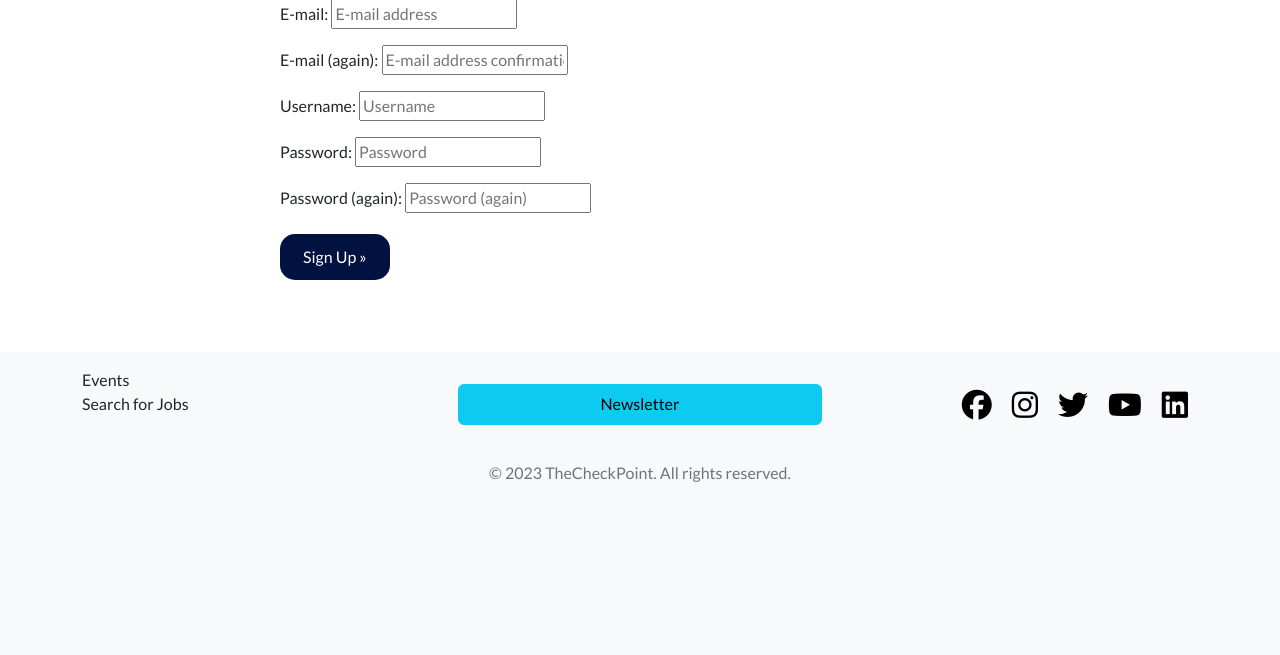
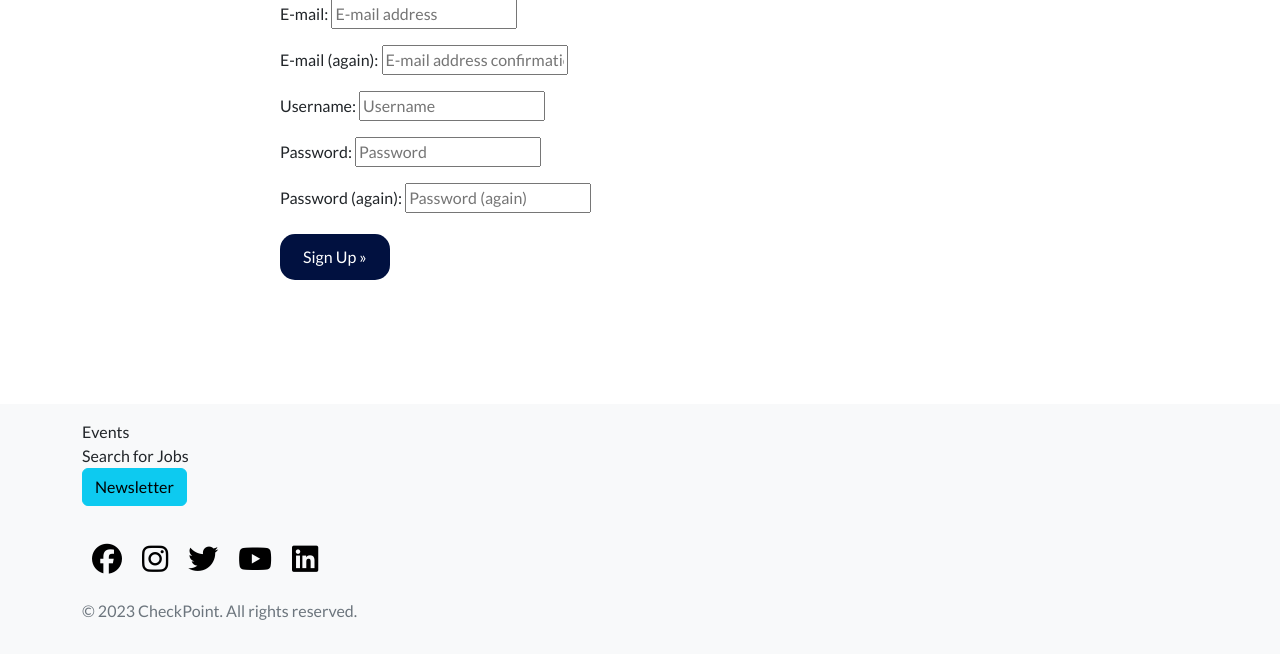
Before and after one commit to llewellynksj/CheckpointSite, a Django app: page /account/signup/ in a window 1280 px wide. Shown: the part 287-942 px from the top of the page. Before the commit the page ends 769 px from the top, so only its background shows below. Run offline with Django 3.2, Linux system fonts and the light colour scheme; some libraries are stand-ins or nearby versions.

Commit message:
Amend footer styles

```diff
--- a/static/css/style.css
+++ b/static/css/style.css
@@ -232,17 +232,20 @@ i {
 }
 
 /* footer styles */
+
 .footer-section {
-  margin-top: 48px;
+  margin-top: auto;
+  height: 250px;
+  width:auto;
 }
+
 
 .footer-list li a {
   text-decoration: none;
 }
 
-.footer-button {
-  margin: auto;
-  margin-bottom: 20px;
+.footer_button {
+  margin: 10px 0;
 }
 
 .footer-socials {
--- a/templates/account/signup.html
+++ b/templates/account/signup.html
@@ -30,4 +30,8 @@
     </div>
 </div>
 
+<div class="spacer">
+    &nbsp;
+</div>
+
 {% endblock %}
--- a/templates/includes/footer.html
+++ b/templates/includes/footer.html
@@ -2,19 +2,18 @@
 
 <footer class="bg-light text-dark footer-section">
   <div class="container py-3">
-    <div class="row">
+    <div class="flex-column flex-md-row">
       <div class="col-12 col-md-4 mb-3 mb-md-0">
         <ul class="list-unstyled d-flex flex-column footer-list">
           <li><a href="https://www.ex-militarycareers.com/events-webinars" target="_blank" class="text-dark">Events</a>
           </li>
           <li><a href="https://www.ex-militarycareers.com/jobs/" target="_blank" class="text-dark">Search for Jobs</a>
           </li>
+          <li><button class="btn btn-info footer-button" type="button" data-bs-toggle="offcanvas"
+            data-bs-target="#offcanvasScrolling" aria-controls="offcanvasScrolling">Newsletter</button>
+          </li>
         </ul>
       </div>
-      <button class="btn btn-info mt-3 footer-button" type="button" data-bs-toggle="offcanvas"
-        data-bs-target="#offcanvasScrolling" aria-controls="offcanvasScrolling" style="
-        width: 32%;
-    ">Newsletter</button>
 
       <div class="offcanvas offcanvas-start" data-bs-scroll="true" data-bs-backdrop="false" tabindex="-1"
         id="offcanvasScrolling">
@@ -43,12 +42,13 @@
         </div>
 
         <div class="offcanvas-body">
-          <p>Subscribe to our Newsletter to be always updated whit what is happening around our organisation.
+          <p>Subscribe to our Newsletter to be always updated with what is happening around our organisation.
           </p>
         </div>
       </div>
+
       <div class="col-12 col-md-4 mb-3 mb-md-0">
-        <ul class="list-unstyled d-flex justify-content-center justify-content-md-end footer-socials">
+        <ul class="list-unstyled d-flex justify-md-content-end footer-socials">
           <li><a href="https://www.facebook.com/ExMilitaryCareers" target="_blank" class="text-danger"><i
                 class="fab fa-facebook"></i></a></li>
           <li><a href="https://www.instagram.com/EXMILCAREERS/" target="_blank" class="text-danger"><i
@@ -60,14 +60,15 @@
           <li><a href="https://www.linkedin.com/company/ex-military-careers/" target="_blank" class="text-danger"><i
                 class="fab fa-linkedin"></i></a></li>
         </ul>
-      </div>
-    </div>
-    <div class="row mt-3">
-      <div class="col text-center">
-        <p class="text-secondary">&copy; 2023 TheCheckPoint. All rights reserved.</p>
+        <div class="justify-content-start justify-md-content-end">
+          <p class="text-secondary">&copy; 2023 CheckPoint. All rights reserved.</p>
+        </div>
       </div>
     </div>
   </div>
+
+  <!-- scripts -->
   <script src="https://ajax.googleapis.com/ajax/libs/jquery/3.3.1/jquery.min.js"></script>
   <script src="{% static 'js/script.js' %}"></script>
+
 </footer>
```
